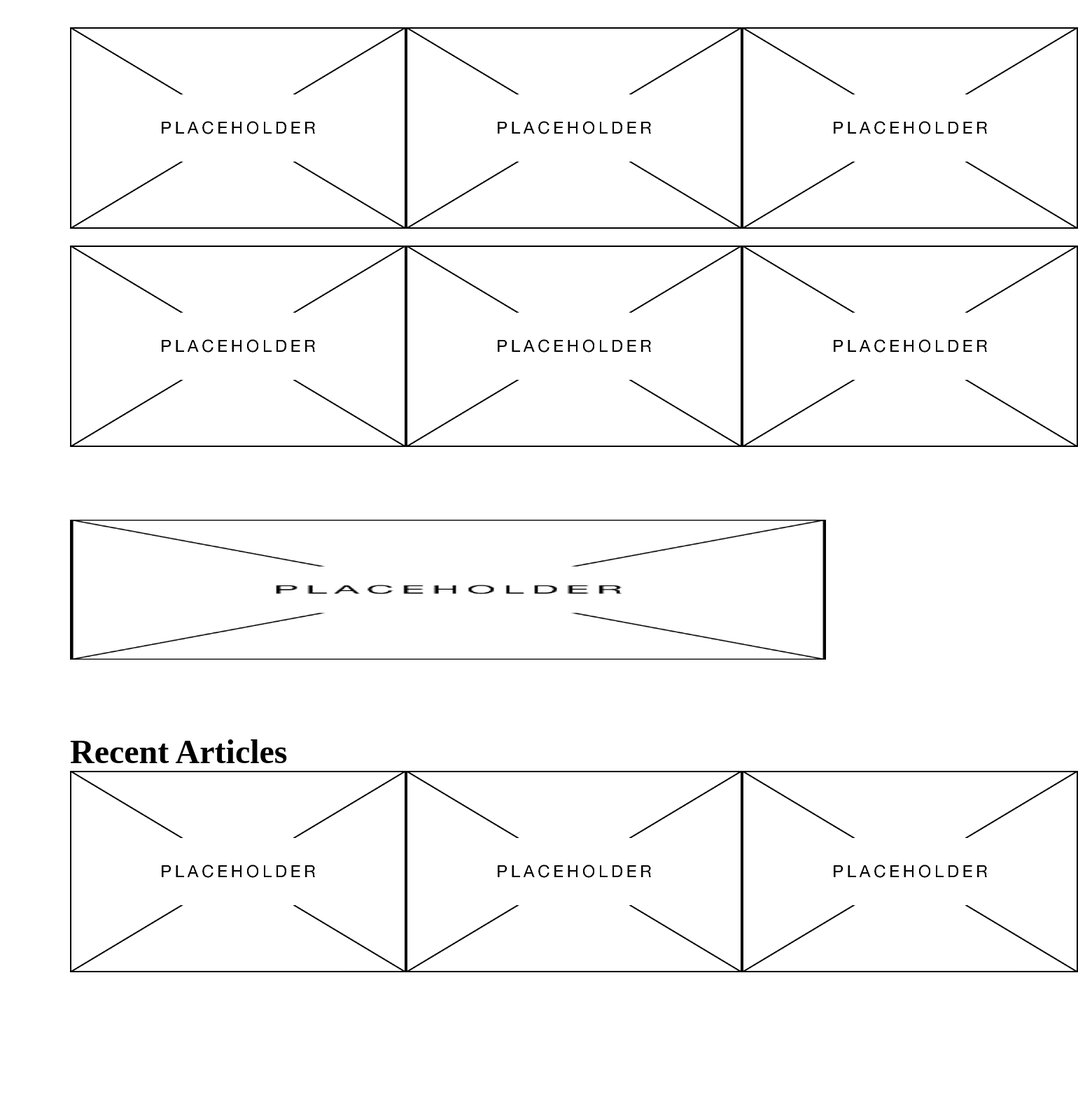
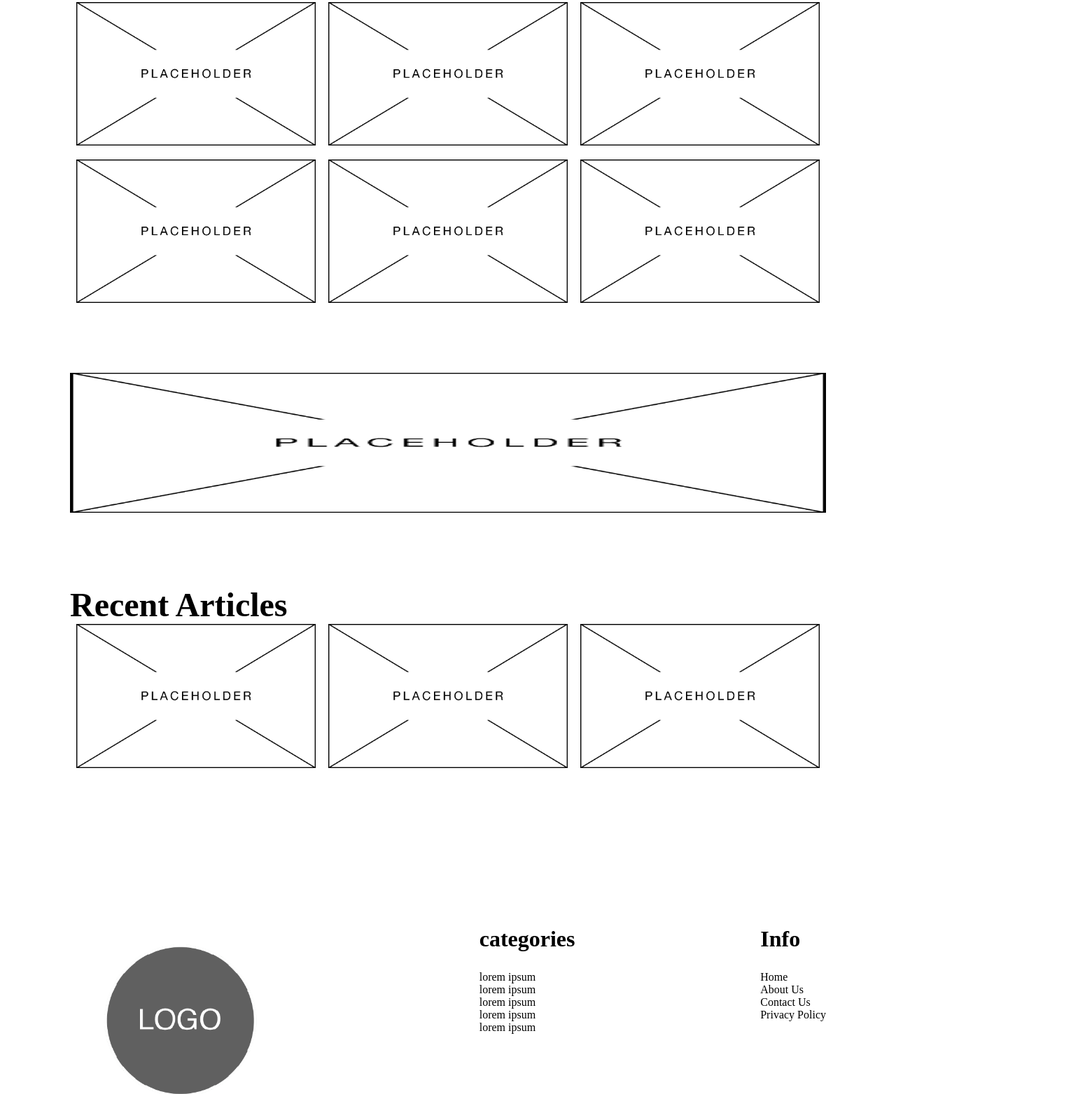
Before and after one commit to lakshayrajouri/ProjectSrishti, a plain HTML site: page index.html in a window 1280 px wide. Shown: the part 281-1845 px from the top of the page at 70% size, 1540 px wide, since content can reach past the window. Drawn offline with Linux system fonts and the light colour scheme.

Commit message:
Update styles.css

```diff
--- a/styles.css
+++ b/styles.css
@@ -3,17 +3,17 @@ body{
 }
 
 nav{
-    margin: 40px 50px 100px;
+    margin: 40px auto 100px;
     display: flex;
     justify-content: space-between;
 }
 
 nav h1{
-    font-size: 4rem;
+    font-size: 3.2rem;
 }
 
 #navLink{
-    font-size: 1.3em;
+    font-size: 1.1em;
     list-style: none;
     margin: auto 0;
 }
@@ -30,7 +30,14 @@ nav h1{
 .work{
     margin-top: 20px;
     display: flex;
-    justify-content: space-around;
+    justify-content: space-between;
+}
+.work div{
+    display: flex;
+    justify-content: center;
+}
+.work img{
+    width: 95%;
 }
 
 
@@ -57,6 +64,13 @@ nav h1{
     display: flex;
     justify-content: space-around;
 }
+.articleDiv div{
+    display: flex;
+    justify-content: center;
+}
+.article img{
+    width: 95%;
+}
 /***************Articles***************/
 
 
@@ -79,10 +93,10 @@ nav h1{
 }
 
 
-.footerCategory{
-    font-size: 1.4rem
+.footerCategory h2{
+    font-size: 2rem;
 }
-.footerInfo{
-    font-size: 1.4rem
+.footerInfo h2{
+    font-size: 2rem;
 }
 /*******************Footer*************/
```
